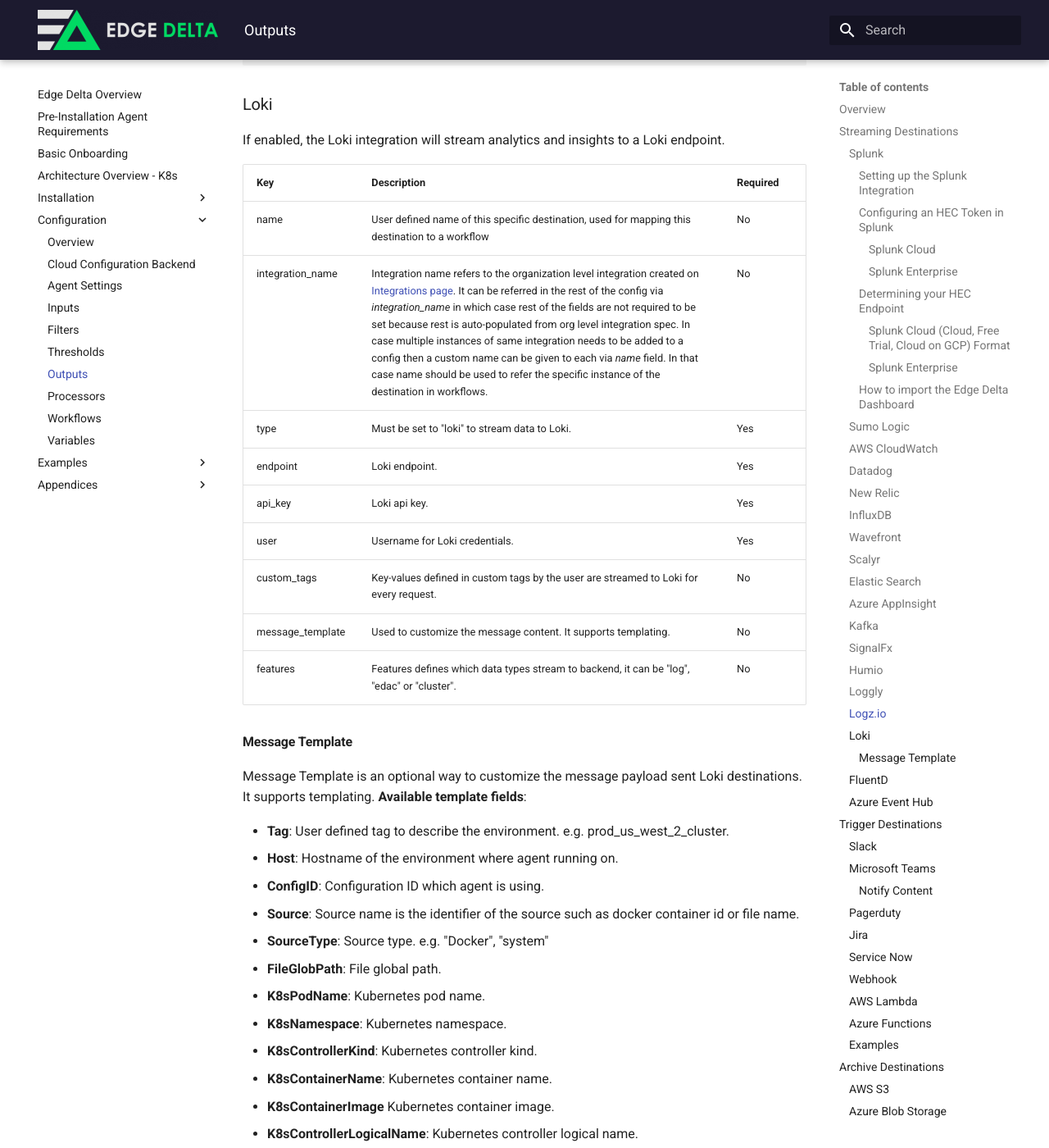
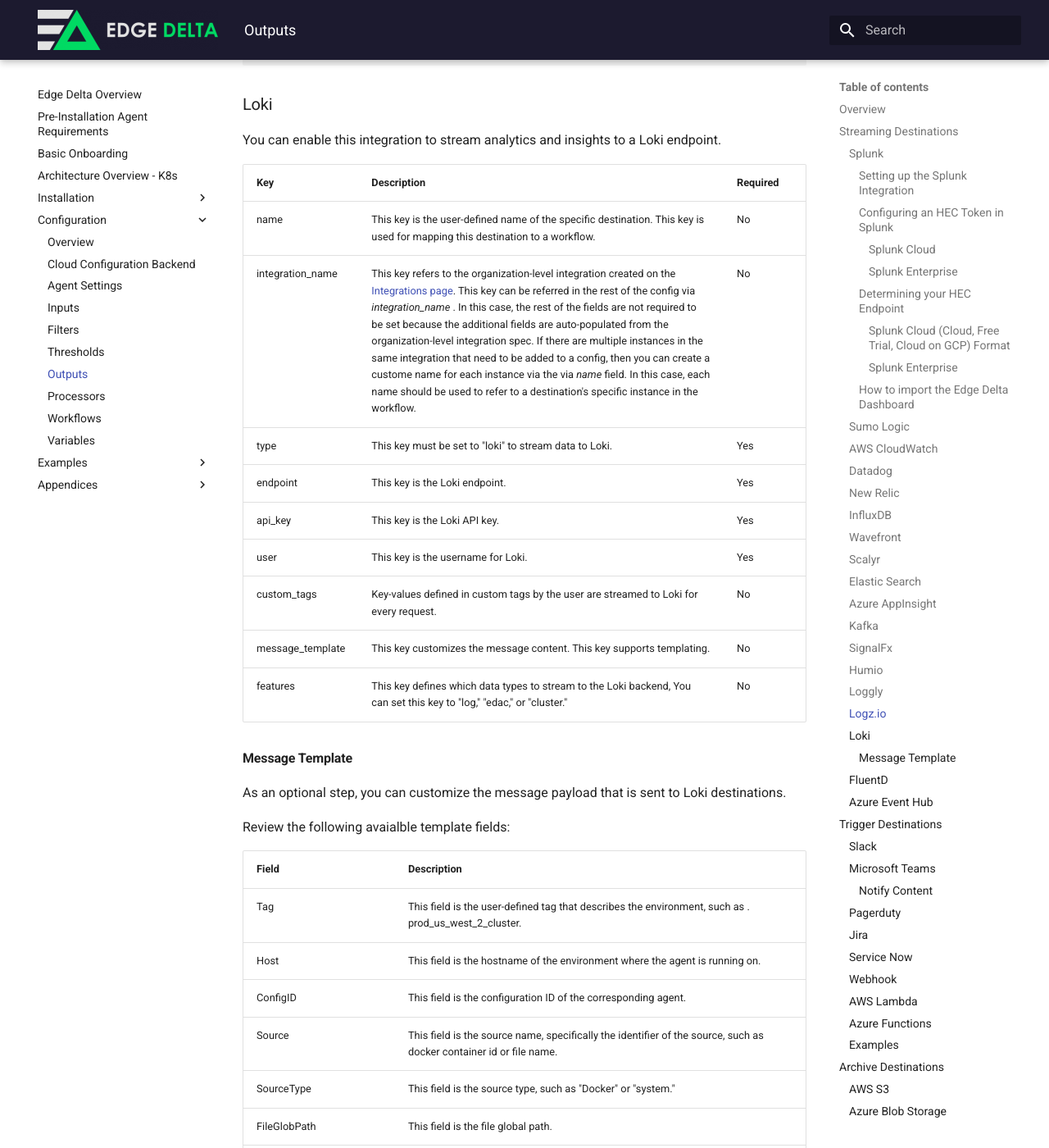
Before and after one commit to edgedelta/docs, an MkDocs documentation site: the page built from docs/configuration/outputs.md, in a window 1280 px wide and 1400 px high, scrolled down 17899 px. Shown: the whole window at 82% size. Built offline with MkDocs 1.6.1 and Material for MkDocs 9.7.7, drawn with Linux system fonts in a browser that asks for light colours; some of the changed text lies outside the part shown.

Commit message:
Update outputs.md
Updating for style and clarity.

```diff
--- a/docs/configuration/outputs.md
+++ b/docs/configuration/outputs.md
@@ -539,24 +539,46 @@ If enabled, the Logz.io integration will stream analytics and insights to a Logz
 
 ### Loki
 
-If enabled, the Loki integration will stream analytics and insights to a Loki endpoint.
+You can enable this integration to stream analytics and insights to a Loki endpoint.
 
 | Key | Description | Required |
 | :--- | :--- | :--- |
-| name | User defined name of this specific destination, used for mapping this destination to a workflow | No |
-| integration\_name | Integration name refers to the organization level integration created on [Integrations page](https://admin.edgedelta.com/integrations). It can be referred in the rest of the config via _integration\_name_ in which case rest of the fields are not required to be set because rest is auto-populated from org level integration spec. In case multiple instances of same integration needs to be added to a config then a custom name can be given to each via _name_ field. In that case name should be used to refer the specific instance of the destination in workflows.  | No |
-| type | Must be set to "loki" to stream data to Loki. | Yes |
-| endpoint | Loki endpoint. | Yes |
-| api\_key | Loki api key. | Yes |
-| user | Username for Loki credentials. | Yes |
+| name | This key is the user-defined name of the specific destination. This key is used for mapping this destination to a workflow. | No |
+| integration\_name | This key refers to the organization-level integration created on the [Integrations page](https://admin.edgedelta.com/integrations). This key can be referred in the rest of the config via _integration\_name_ . In this case, the rest of the fields are not required to be set because the additional fields are auto-populated from the organization-level integration spec. If there are multiple instances in the same integration that need to be added to a config, then you can create a custome name for each instance via the via _name_ field. In this case, each name should be used to refer to a destination's specific instance in the workflow. | No |
+| type | This key must be set to "loki" to stream data to Loki. | Yes |
+| endpoint | This key is the Loki endpoint. | Yes |
+| api\_key | This key is the Loki API key. | Yes |
+| user | This key is the username for Loki. | Yes |
 | custom\_tags | Key-values defined in custom tags by the user are streamed to Loki for every request. | No |
-| message\_template | Used to customize the message content. It supports templating. | No |
-| features | Features defines which data types stream to backend, it can be "log", "edac" or "cluster". | No |
+| message\_template | This key customizes the message content. This key supports templating. | No |
+| features | This key defines which data types to stream to the Loki backend, You can set this key to "log," "edac," or "cluster." | No |
 
 #### **Message Template**
 
-Message Template is an optional way to customize the message payload sent Loki destinations. It supports templating.
- **Available template fields**:
+As an optional step, you can customize the message payload that is sent to Loki destinations.
+
+Review the following avaialble template fields:
+
+| Field | Description |
+| :--- | :--- |
+| Tag | This field is the user-defined tag that describes the environment, such as . prod\_us\_west\_2\_cluster. |
+| Host | This field is the hostname of the environment where the agent is running on. |
+| ConfigID | This field is the configuration ID of the corresponding agent. |
+| Source | This field is the source name, specifically the identifier of the source, such as docker container id or file name. |
+| SourceType | This field is the source type, such as "Docker" or "system." |
+| FileGlobPath | This field is the file global path. |
+| K8sPodName | This field is the Kubernetes pod name. |
+| K8sNamespace | This field is the Kubernetes namespace. |
+| K8sControllerKind | This field is the Kubernetes controller kind. |
+| K8sContainerName | This field is the Kubernetes container name. |
+| K8sContainerImage | This field is the Kubernetes container image. |
+| K8sControllerLogicalName | This field is the Kubernetes controller logical name. |
+| ECSCluster | This field is the ECS cluster name. |
+| ECSContainerName | This field is the ECS container name. |
+| ECSTaskVersion | This field is the ECS task version. |
+| ECSTaskFamily | This field is the ECS task family. |
+| DockerContainerName | This field is the Docker container name. |
+
 
 * **Tag**: User defined tag to describe the environment. e.g. prod\_us\_west\_2\_cluster.
 * **Host**: Hostname of the environment where agent running on.
```
